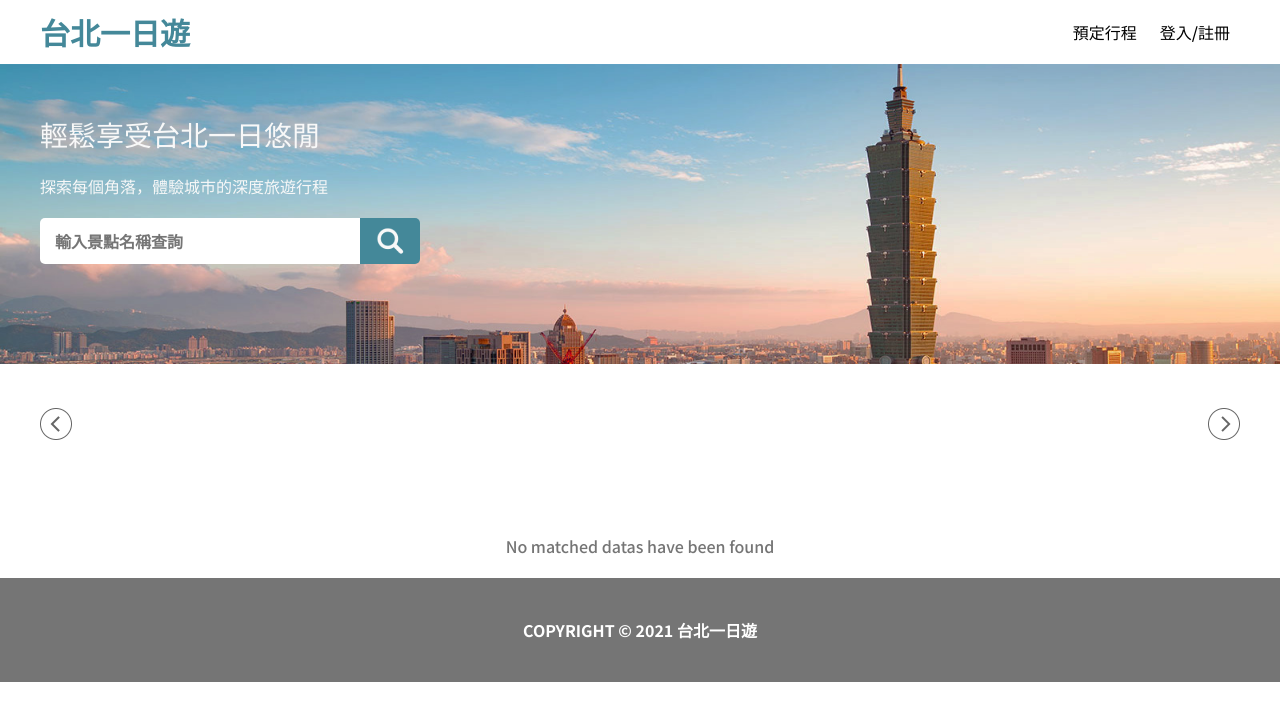
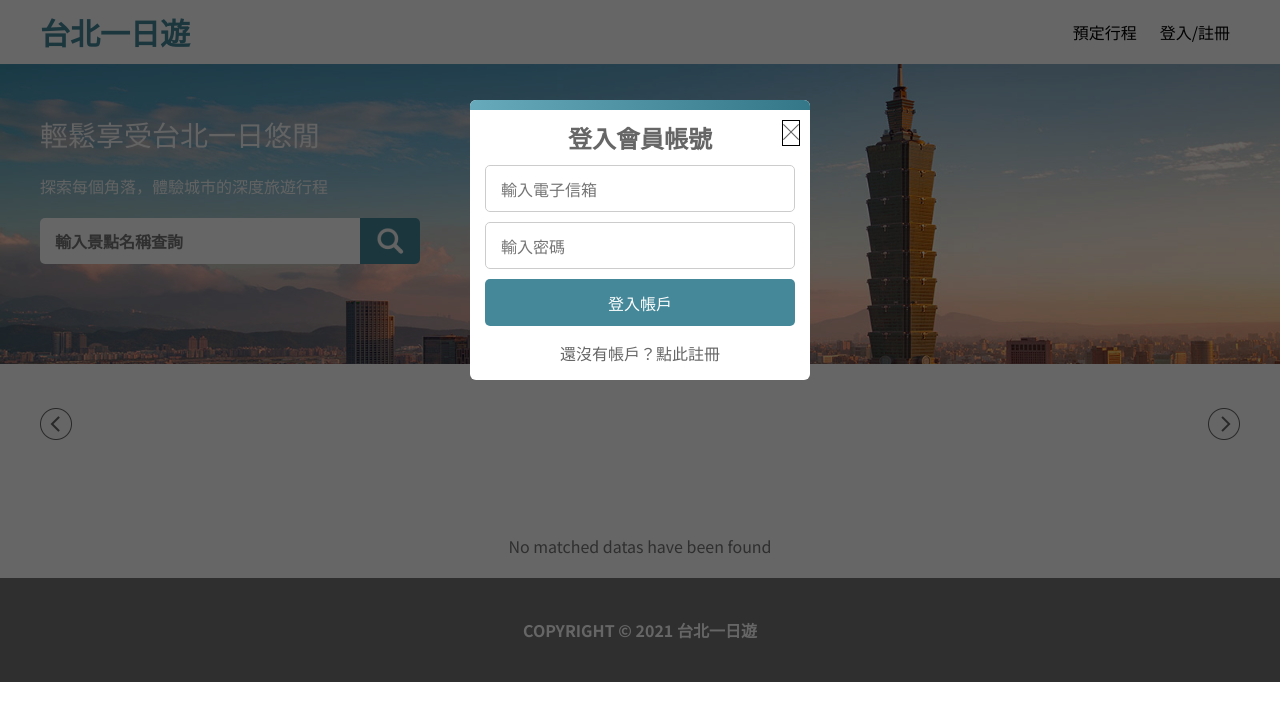
Before and after one commit to w71800/wehelp-phase-2, a Flask app: page / in a window 1280 px wide. Shown: the top 721 px of the page. Run offline with Flask 3, Linux system fonts and the light colour scheme; data that the repository does not hold is empty.

Commit message:
complete dialog

```diff
--- /dev/null
+++ b/src/styles/utility/component.sass
@@ -0,0 +1,113 @@
+@use 'rwd'
+@use 'vars'
+
+#navbar
+  z-index: 100
+  background-color: white
+  +vars.center
+  padding: 10px 0px
+  *
+    // border: 1px solid #000
+  position: fixed
+  top: 0
+  width: 100vw
+  .container
+    display: flex
+    justify-content: space-between
+  .navbar_title
+    font-size: 30px
+    font-weight: 700
+    color: vars.$color_primary
+    min-width: 150px
+  .navbar_options
+    display: flex
+    .navbar_option
+      +vars.center
+      font-size: 1rem
+      padding: 10px
+      min-width: 90px
+  a
+    text-decoration: none
+    color: vars.$color_primary
+
+#footer
+  background-color: vars.$color_secondary
+  padding: 40px 0px
+  +vars.center
+  .footer_content
+    font-weight: 700
+    color: white
+
+.filter
+  position: absolute
+  width: 100%
+  height: 100%
+  top: 0
+  background-color: rgba(black, .6)
+  z-index: 200
+  #box
+    width: 340px
+    // border: 1px solid #000
+    margin: 0 auto
+    display: flex
+    align-items: center
+    justify-content: center
+    flex-direction: column
+    background-color: white
+    border-radius: 6px
+    overflow: hidden
+    top: 100px
+    &::before
+      content: ""
+      display: block
+      width: 100%
+      height: 10px
+      background: linear-gradient(270deg, #337788 0%, #66AABB 100%)
+  .box_title
+    font-size: 1.5rem
+    font-weight: 700
+    color: #666
+    padding: 10px
+  form
+    *
+      display: block
+  input
+    width: 310px
+    height: 47px
+    margin-bottom: 10px
+    border-radius: 5px
+    border: none
+    font-size: 1rem
+  input[type="text"]
+    border: 1px solid #CCCCCC
+    color: #757575
+    padding: 15px
+    font-weight: 500
+    &::placeholder
+      color: #757575
+  input[type="submit"]
+    margin: 0 auto
+    color: white
+    background: vars.$color_primary
+  .box_hint
+    color: #666
+    font-weight: 500
+    padding: 15px
+    span
+      cursor: pointer
+      &:hover
+        color: vars.$color_primary
+  .box_cross
+    cursor: pointer
+    // border: 1px solid #000
+    position: absolute
+    top: 20px
+    right: 10px
+
+  #box
+    &.inactive
+      display: none
+
+  .filter
+    &.inactive
+      display: none
--- a/static/index.css
+++ b/static/index.css
@@ -1,34 +1,63 @@
-@import url("https://fonts.googleapis.com/css2?family=Noto+Sans+TC:wght@500;700&display=swap");
+@import url("https://fonts.googleapis.com/css2?family=Noto+Sans+TC:wght@400;500;700&display=swap");
 @media screen and (max-width: 1279px) {
-  #navbar .container, #header .container, #main .container, #footer .container {
+  * > .container {
     padding: 0px 15px;
   }
 }
 @media screen and (max-width: 1080px) {
-  #main .container .content {
+  #page-index #main .container .content {
     display: flex;
     justify-content: flex-start;
     gap: 25px 25px;
     flex-wrap: wrap;
   }
-  #main .container .content .block {
+  #page-index #main .container .content .block {
     width: calc(((100% - (3 - 1) * 25px)) / 3);
   }
 }
+@media screen and (max-width: 700px) {
+  #page-attraction .psuedo {
+    margin: 0;
+  }
+  #page-attraction #main .container {
+    display: block;
+    gap: 0;
+    padding: 0;
+  }
+  #page-attraction #main .container .carousel, #page-attraction #main .container .area {
+    width: 100%;
+  }
+  #page-attraction #main .container .carousel {
+    height: 415px;
+  }
+  #page-attraction #main .container .area {
+    padding: 15px 15px;
+  }
+  #page-attraction #main .container .carousel-imgs {
+    overflow: visible;
+  }
+}
 @media screen and (max-width: 500px) {
-  #main .container .content {
+  #page-index #main .container .content {
     display: flex;
     justify-content: flex-start;
     gap: 25px 25px;
     flex-wrap: wrap;
   }
-  #main .container .content .block {
+  #page-index #main .container .content .block {
     width: calc(((100% - (1 - 1) * 25px)) / 1);
   }
 }
 @media screen and (max-width: 360px) {
-  #navbar .container {
+  #page-index #navbar .container {
     padding-right: 0px;
+  }
+
+  #page-attraction .psuedo {
+    height: 94px;
+  }
+  #page-attraction #main .container .carousel {
+    height: 360px;
   }
 }
 #navbar {
@@ -63,6 +92,10 @@
   padding: 10px;
   min-width: 90px;
 }
+#navbar a {
+  text-decoration: none;
+  color: #448899;
+}
 
 #footer {
   background-color: #757575;
@@ -74,6 +107,88 @@
 #footer .footer_content {
   font-weight: 700;
   color: white;
+}
+
+.filter {
+  position: absolute;
+  width: 100%;
+  height: 100%;
+  top: 0;
+  background-color: rgba(0, 0, 0, 0.6);
+  z-index: 200;
+}
+.filter #box {
+  width: 340px;
+  margin: 0 auto;
+  display: flex;
+  align-items: center;
+  justify-content: center;
+  flex-direction: column;
+  background-color: white;
+  border-radius: 6px;
+  overflow: hidden;
+  top: 100px;
+}
+.filter #box::before {
+  content: "";
+  display: block;
+  width: 100%;
+  height: 10px;
+  background: linear-gradient(270deg, #337788 0%, #66AABB 100%);
+}
+.filter .box_title {
+  font-size: 1.5rem;
+  font-weight: 700;
+  color: #666;
+  padding: 10px;
+}
+.filter form * {
+  display: block;
+}
+.filter input {
+  width: 310px;
+  height: 47px;
+  margin-bottom: 10px;
+  border-radius: 5px;
+  border: none;
+  font-size: 1rem;
+}
+.filter input[type=text] {
+  border: 1px solid #CCCCCC;
+  color: #757575;
+  padding: 15px;
+  font-weight: 500;
+}
+.filter input[type=text]::placeholder {
+  color: #757575;
+}
+.filter input[type=submit] {
+  margin: 0 auto;
+  color: white;
+  background: #448899;
+}
+.filter .box_hint {
+  color: #666;
+  font-weight: 500;
+  padding: 15px;
+}
+.filter .box_hint span {
+  cursor: pointer;
+}
+.filter .box_hint span:hover {
+  color: #448899;
+}
+.filter .box_cross {
+  border: 1px solid #000;
+  position: absolute;
+  top: 20px;
+  right: 10px;
+}
+.filter #box.inactive {
+  display: none;
+}
+.filter .filter.inactive {
+  display: none;
 }
 
 * {
--- a/templates/index.html
+++ b/templates/index.html
@@ -8,13 +8,14 @@
   </head>
   <body>
     <div id="page-index">
-      <div class="psuedo"></div>
+      <div class="psuedo">
         <div id="navbar">
           <div class="container">
             <div class="navbar_title">台北一日遊</div>
             <div class="navbar_options">
               <div class="navbar_option">預定行程</div>
               <div class="navbar_option">登入/註冊</div>
+            </div>
           </div>
         </div>
       </div>
@@ -48,6 +49,29 @@
       <div id="footer">
         <div class="footer_content">COPYRIGHT © 2021 台北一日遊</div>
       </div>
+      <div class="filter inactive">
+        <div class="signin" id="box">
+          <div class="box_title">登入會員帳號</div>
+          <div class="box_cross"><img src="{{ url_for('static', filename='imgs/icon_close.png') }}"></div>
+          <form action="/api/auth" method="PUT">
+            <input type="text" id="email" placeholder="輸入電子信箱">
+            <input type="text" id="password" placeholder="輸入密碼">
+            <input type="submit" value="登入帳戶">
+          </form>
+          <div class="box_hint">還沒有帳戶？<span>點此註冊</span></div>
+        </div>
+        <div class="signup inactive" id="box">
+          <div class="box_title">註冊會員帳號</div>
+          <div class="box_cross"><img src="{{ url_for('static', filename='imgs/icon_close.png') }}"></div>
+          <form action="/api/auth" method="PUT">
+            <input type="text" id="name" placeholder="輸入姓名">
+            <input type="text" id="email" placeholder="輸入電子信箱">
+            <input type="text" id="password" placeholder="輸入密碼">
+            <input type="submit" value="登入帳戶">
+          </form>
+          <div class="box_hint">已經有帳戶了？<span>點此登入</span></div>
+        </div>
+      </div>
     </div>
   </body>
   <script src="{{ url_for('static', filename='/scripts/index.js') }}"></script>
```
Also changed, not shown: src/styles/attraction.sass (renamed from src/styles/main/attraction.sass, +4 -4 lines), src/styles/component.sass (deleted, +0 -39 lines), src/styles/index.sass (renamed from src/styles/main/index.sass, +4 -4 lines), static/attraction.css (+81 -0 lines), templates/attraction.html (+8 -7 lines), src/styles/utility/_vars.sass (renamed from src/styles/_vars.sass), src/styles/utility/reset.sass (renamed from src/styles/reset.sass), src/styles/utility/rwd.sass (renamed from src/styles/rwd.sass), static/imgs/icon_close.png (added), 5 other files. Lines whose indentation alone changed are shown as unchanged.
